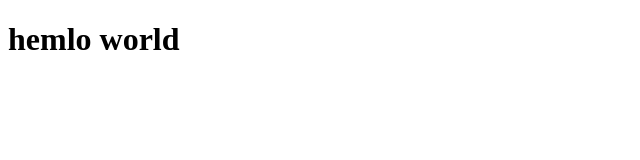
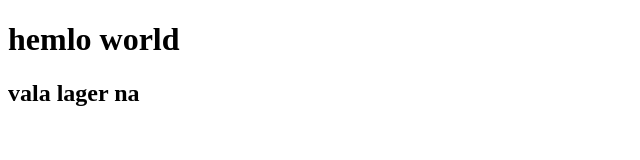
Before and after one commit to reza107-hub/my-first-project, a plain HTML site: page index.html in a window 1280 px wide. Shown: the whole page, without its empty margins (0-640 px from the left). Drawn offline with Linux system fonts and the light colour scheme.

Commit message:
second push

```diff
--- a/index.html
+++ b/index.html
@@ -5,5 +5,6 @@
 </head>
 <body>
     <h1>hemlo world</h1>
+    <h2>vala lager na</h2>
 </body>
 </html>
```
